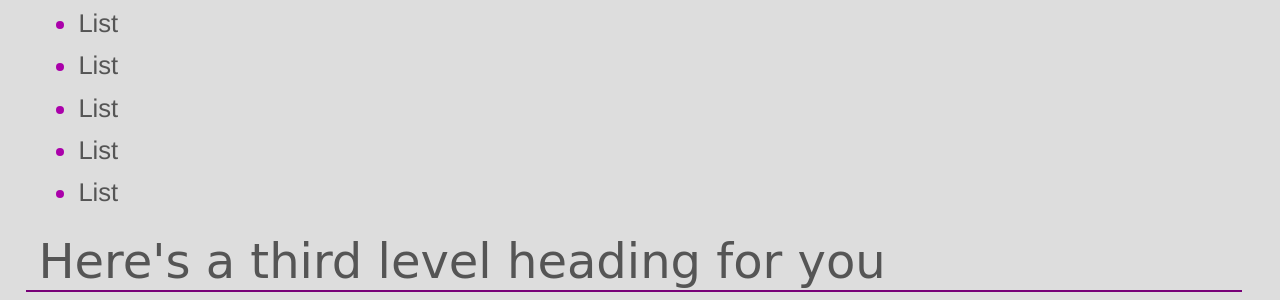
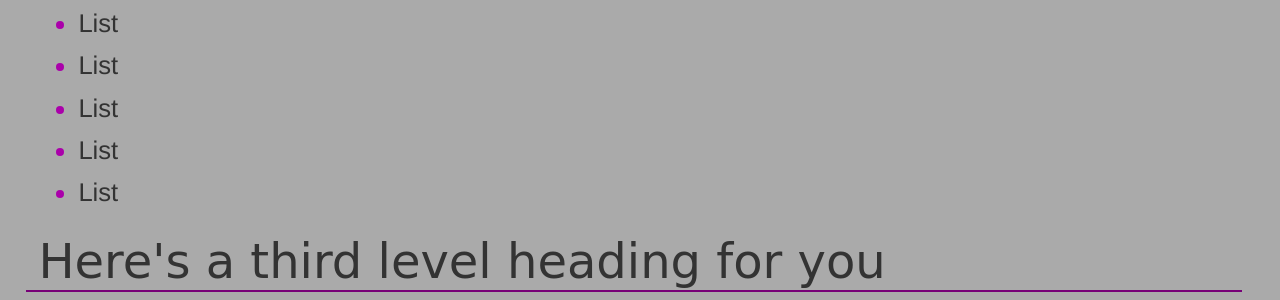
Before and after one commit to haliphax/nubbins, a website: page index.html in a window 1280 px wide. Shown: the part 500-800 px from the top of the page. Drawn offline with Linux system fonts and the light colour scheme; a web font is replaced by a local one.

Commit message:
♿️ improve accessibility

```diff
--- a/src/variables/colors.css
+++ b/src/variables/colors.css
@@ -15,15 +15,15 @@
 
 @media screen and (prefers-color-scheme: light) {
 	:root {
-		--color-alt-1: #077;
+		--color-alt-1: #0aa;
 		--color-alt-2: #0ff;
-		--color-alt: #0aa;
-		--color-bg-1: #fff;
+		--color-alt: #077;
+		--color-bg-1: #ddd;
 		--color-bg-2: #333;
-		--color-bg: #ddd;
-		--color-fg-1: #777;
+		--color-bg: #aaa;
+		--color-fg-1: #555;
 		--color-fg-2: #000;
-		--color-fg: #555;
+		--color-fg: #333;
 		--color-pri-1: #707;
 		--color-pri-2: #f0f;
 		--color-pri: #a0a;
```
